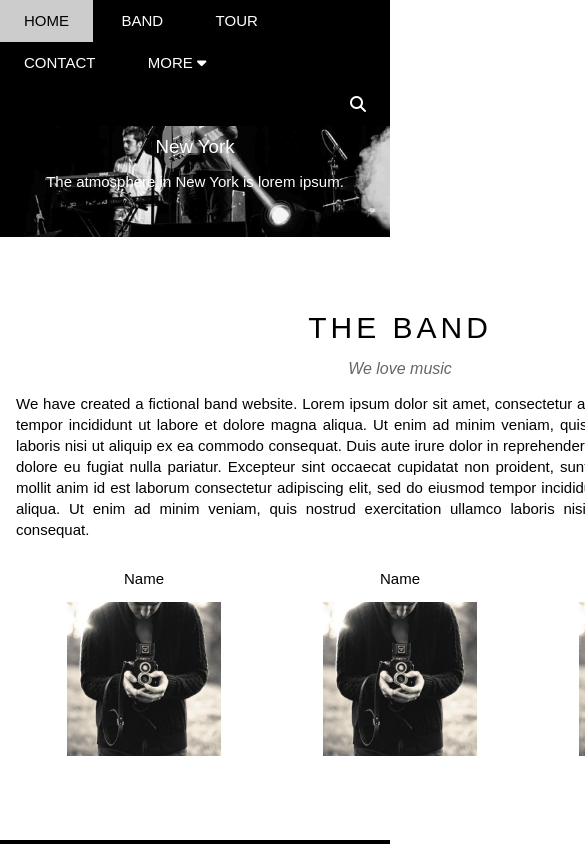
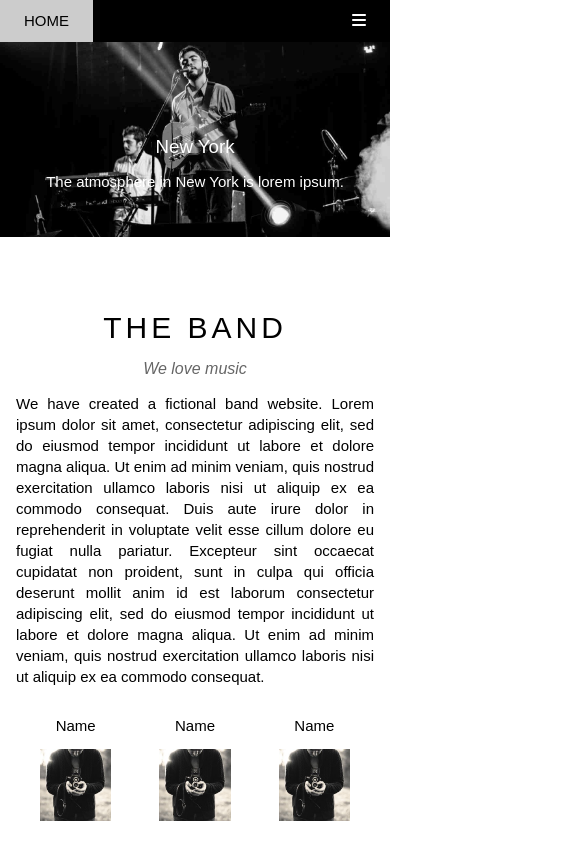
Before and after one commit to Haidzls/the-band, a plain HTML site: page index.html in a window 390 px wide. Both pictures are taken after a click on the link "HOME". Shown: the top 844 px of the page, 585 px wide, since content can reach past the window. Drawn offline with Linux system fonts and the light colour scheme.

```diff
--- /dev/null
+++ b/asset/css/responsive.css
@@ -0,0 +1,45 @@
+/* tablet UI */
+@media (max-width: 1024px) and (min-width: 740px){
+    .center-box{
+        width: 100%;
+        padding: 64px 16px;
+        text-align: center;
+    }
+}
+/* mobile ui */
+@media (max-width: 740px){
+    #heading{
+        height: 42px;
+        overflow: hidden;
+    }
+
+    #nav-section{
+        display:block;
+    }
+
+    #nav-section .nav li:first-child{
+        display: inline-block;
+    }
+
+    #heading .nav > li{
+        display: block;
+    }
+    .search-box{
+        display: none;
+    }
+    .menu-box{
+        display: inline-block;
+        float: right;
+        padding: 12px 24px;
+    }
+    .menu-box:hover{
+        background-color: #ccc;
+        cursor: pointer;
+        color: #000;
+    }
+    .center-box{
+        width: 100%;
+        padding: 64px 16px;
+        text-align: center;
+    }
+}
--- a/asset/css/style.css
+++ b/asset/css/style.css
@@ -109,6 +109,13 @@ html{
 .search-box:hover{
     background-color: #f44336;
     cursor: pointer;
+}
+
+.menu-box{
+    display: none;
+    position: absolute;
+    top: 0;
+    right: 0;
 }
 /* slider */
 
@@ -353,11 +360,3 @@ html{
 }
 
 /* reponsive */
-
-@media (max-width: 1024px) and (min-width: 740px){
-    .center-box{
-        width: 100%;
-        padding: 64px 16px;
-        text-align: center;
-    }
-}
--- a/index.html
+++ b/index.html
@@ -2,8 +2,9 @@
 <html>
     <head>
         <title>The Band</title>
-        <meta charset="utf-8">
+        <meta charset="utf-8" name="viewport" content="width=device-width, initial-scale=1, minimum-scale=1">
         <link rel="stylesheet" href="./asset/css/style.css">
+        <link rel="stylesheet" href="./asset/css/responsive.css">
         <link rel="stylesheet" href="https://cdnjs.cloudflare.com/ajax/libs/font-awesome/6.4.0/css/all.min.css" integrity="sha512-iecdLmaskl7CVkqkXNQ/ZH/XLlvWZOJyj7Yy7tcenmpD1ypASozpmT/E0iPtmFIB46ZmdtAc9eNBvH0H/ZpiBw==" crossorigin="anonymous" referrerpolicy="no-referrer" />
         <link rel="icon" type="image/x-icon" href="./asset/img/logo.jpg">
     </head>
@@ -32,6 +33,9 @@
             <!-- search -->
             <div class="search-box">
                 <i class="fa-solid fa-magnifying-glass"></i>
+            </div>
+            <div id="mobile-menu" class="menu-box">
+                <i class="fa-solid fa-bars"></i>
             </div>
         </div>
         <div id="slider">
@@ -169,5 +173,29 @@
                 <p class="end">Powered by <a href="#">w3.css</a></p>
             </div>
         </div>
+        <!-- javascript -->
+        <script>
+            var header = document.getElementById('heading');
+            var mobileMenu = document.getElementById('mobile-menu');
+            var headerHeight = header.clientHeight;
+
+            mobileMenu.onclick = function() {
+                var isClose = header.clientHeight === headerHeight;
+                if (isClose) {
+                    header.style.height= 'auto';
+                }else{
+                    header.style.height= null;
+                }
+            }
+
+            var menuItems = document.querySelectorAll('#nav-section .nav > li a');
+            for(var i=0; i<menuItems.length; i++){
+                var menuItem = menuItems[i];
+
+                menuItem.onclick = function(){
+                    header.style.height= null;
+                }
+            }
+        </script>
     </body>
 </html>
```
